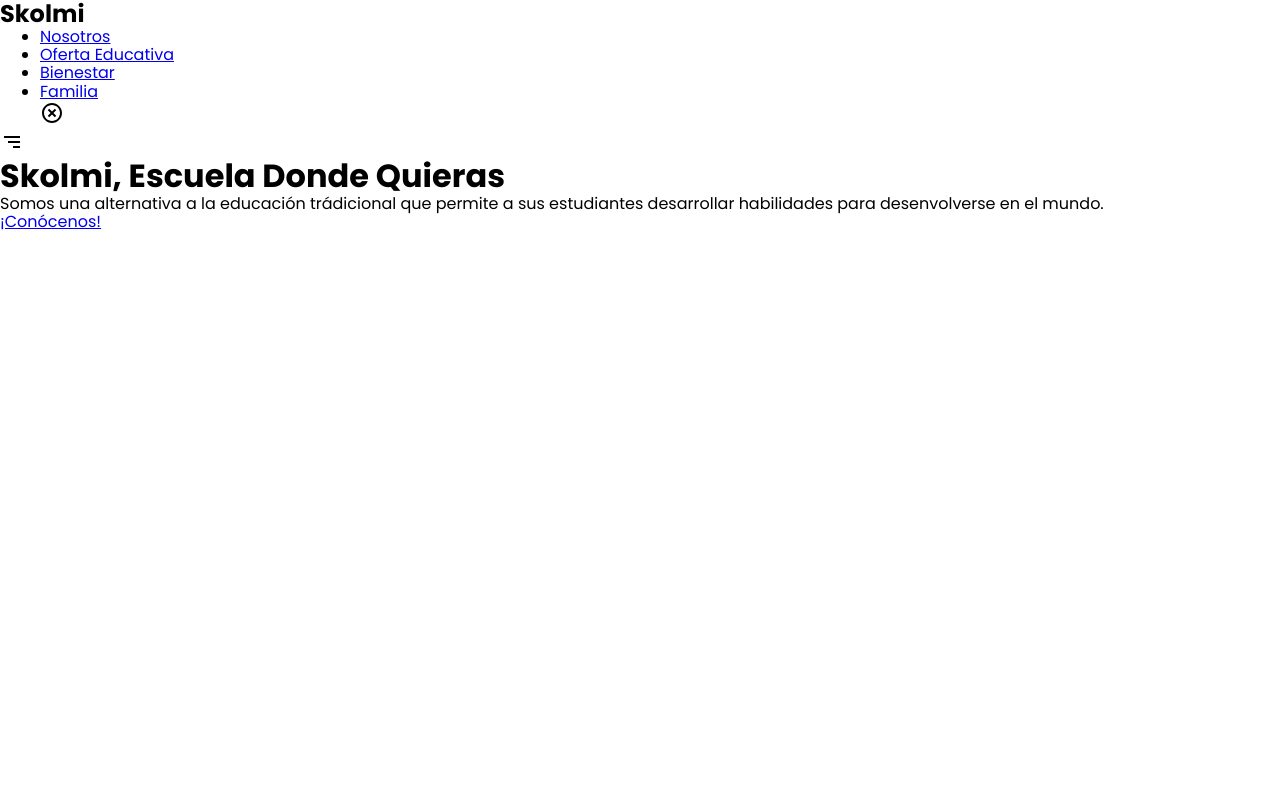
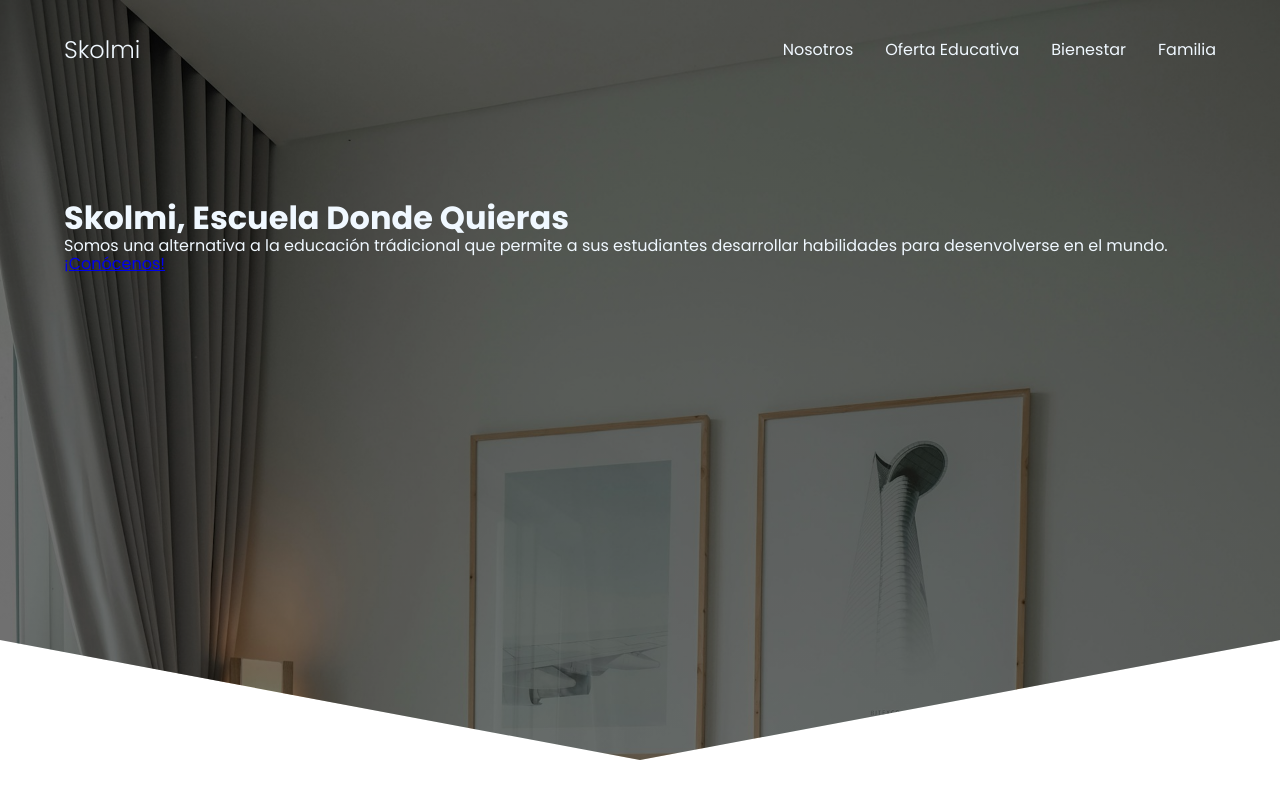
Before and after one commit to Sakhurama/Skolmi, a plain HTML site: page index.html in a window 1280 px wide. Drawn offline with Linux system fonts and the light colour scheme.

Commit message:
cambios al css, creación menu de navegación, recorte de poligono, fondo, declaración de variables. MINUTO 29

```diff
--- a/css/styles.css
+++ b/css/styles.css
@@ -1,5 +1,82 @@
 @import url('https://fonts.googleapis.com/css2?family=Poppins:wght@300;400;600;700&display=swap');
+
+:root{
+    --padding-container: 100px 0;
+    --color-title: #001A49;
+}
 
 body{
     font-family: 'Poppins', sans-serif;
 }
+
+.container {
+    width: 90%;
+    max-width: 1200px;
+    margin: 0 auto;
+    overflow: hidden;
+    padding: var(--padding-container);
+}
+
+.hero {
+    width: 100%;
+    height: 100vh;
+    min-height: 600px;
+    max-height: 800px;
+    position: relative;
+    display: grid;
+    grid-template-rows: 100px 1fr;
+    color: aliceblue;
+}
+
+.hero::before {
+    content: "";
+    position: absolute;
+    top: 0;
+    left: 0;
+    width: 100%;
+    height: 100%;
+    background-image: linear-gradient(180deg, #0000008c 0%, #0000008c 100%), url('../images/fondo.jpg');
+    background-size: cover;
+    z-index: -1;
+    clip-path: polygon(100% 0, 100% 80%, 50% 95%, 0 80%, 0 0);
+}
+
+/* Nav */
+
+nav {
+    --padding-container: 0;
+    height: 100%;
+    display: flex;
+    align-items: center;
+}
+
+.nav__title {
+    font-weight: 300;
+}
+
+.nav__items {
+    list-style: none;
+}
+.nav__link {
+    margin-left: auto;
+    padding: 0;
+    display: grid;
+    grid-auto-flow: column;
+    grid-auto-columns: max-content;
+    gap: 2em;
+}
+
+.nav__links {
+    color: aliceblue;
+    text-decoration: none;
+}
+
+.nav__menu {
+    margin-left: auto;
+    cursor: pointer;
+    display: none;
+}
+
+.nav__close {
+    display: none;
+}
--- a/index.html
+++ b/index.html
@@ -19,18 +19,19 @@
             </div>
 
             <ul class="nav__link nav__link--menu">
-                <li class="nav__links">
-                    <a href="#">Nosotros</a>
+                <li class="nav__items">
+                    <a href="#" class="nav__links">Nosotros</a>
                 </li>
-                <li class="nav__links">
-                    <a href="#">Oferta Educativa</a>
+                <li class="nav__items">
+                    <a href="#" class="nav__links">Oferta Educativa</a>
                 </li>
-                <li class="nav__links">
-                    <a href="#">Bienestar</a>
+                <li class="nav__items">
+                    <a href="#" class="nav__links">Bienestar</a>
                 </li>
-                <li class="nav__links">
-                    <a href="#">Familia</a>
+                <li class="nav__items">
+                    <a href="#" class="nav__links">Familia</a>
                 </li> <!--El objetivo del menú Familia es que allí se encuentren los items de quienes ya hacen parte de Skolmi como Pagos, Tienda, Acceso a Plataforma-->
+
                 <img src="./images/xcircle.svg" alt="cerrar" class="nav__close">
             </ul>
 
```
Also changed, not shown: images/fondo.jpg (added).
